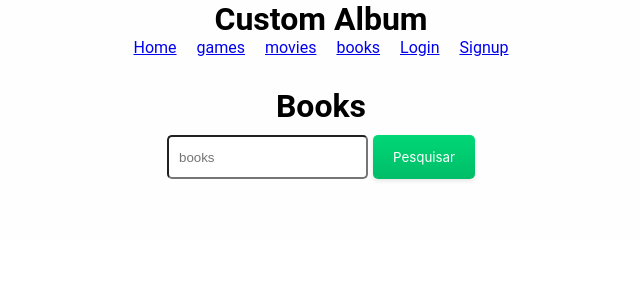
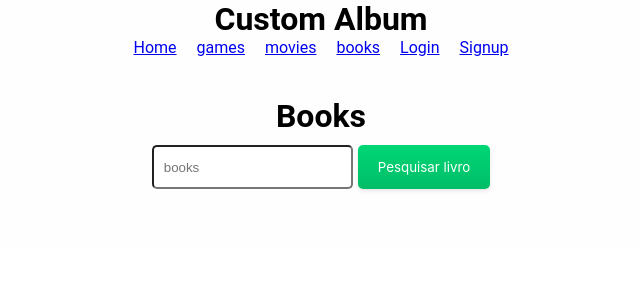
Before and after one commit to RafaZeero/mentoria-csv-projeto-my-custom-album, a React (Vite) app: page /books in a window 1280 px wide. Shown: the top 300 px of the page, without its empty margins (319-959 px from the left). Built offline with nearby package versions, Linux system fonts and the light colour scheme.

Commit message:
Making components for Search area/btn/word

```diff
--- /dev/null
+++ b/src/components/Search.css
@@ -0,0 +1,27 @@
+.form_search {
+  margin: 30px;
+  display: flex;
+  justify-content: center;
+  flex-direction: column;
+}
+.form_search h1 {
+  margin: 10px;
+  /* display: block; */
+}
+.search_area {
+  display: flex;
+  justify-content: center;
+}
+.search_area input {
+  height: 44px;
+  padding: 0 10px;
+  margin-right: 5px;
+  border-radius: 5px;
+}
+
+.search_word {
+  color: #777;
+  font-family: Verdana, Geneva, Tahoma, sans-serif;
+  font-style: italic;
+  margin-top: 10px;
+}
--- /dev/null
+++ b/src/components/Search.jsx
@@ -0,0 +1,40 @@
+import { SearchArea } from './Search/SearchArea'
+import { SearchButton } from './Search/SearchButton'
+
+//styles
+import './Search.css'
+
+export default function Search({
+  sectionName,
+  onSubmitFunction,
+  nameValue,
+  searchParams,
+  searchFunction,
+  placeholderValue,
+  buttonContent,
+  searchWord,
+  error
+}) {
+  return (
+    <>
+      <form onSubmit={onSubmitFunction} className="form_search">
+        <h1>{sectionName}</h1>
+        <div className="search_area">
+          <SearchArea
+            nameValue={nameValue}
+            searchParams={searchParams}
+            searchFunction={searchFunction}
+            placeholderValue={placeholderValue}
+          />
+          <SearchButton buttonContent={buttonContent} />
+        </div>
+      </form>
+
+      {searchWord && (
+        <p className="search_word">Resultados para '{searchWord}'</p>
+      )}
+
+      {error && <p>{error}</p>}
+    </>
+  )
+}
--- /dev/null
+++ b/src/components/Search/SearchArea.jsx
@@ -0,0 +1,18 @@
+export function SearchArea({
+  nameValue,
+  searchParams,
+  searchFunction,
+  placeholderValue
+}) {
+  return (
+    <>
+      <input
+        type="text"
+        name={nameValue}
+        value={searchParams}
+        onChange={searchFunction}
+        placeholder={placeholderValue}
+      />
+    </>
+  )
+}
--- /dev/null
+++ b/src/components/Search/SearchButton.css
@@ -0,0 +1,29 @@
+.search_button {
+  background-color: initial;
+  background-image: linear-gradient(-180deg, #00d775, #00bd68);
+  border-radius: 5px;
+  box-shadow: rgba(0, 0, 0, 0.1) 0 2px 4px;
+  color: #ffffff;
+  cursor: pointer;
+  /* display: inline-block; */
+  font-family: Inter, -apple-system, system-ui, Roboto, 'Helvetica Neue', Arial,
+    sans-serif;
+  height: 44px;
+  line-height: 44px;
+  outline: 0;
+  overflow: hidden;
+  padding: 0 20px;
+  pointer-events: auto;
+  text-align: center;
+  touch-action: manipulation;
+  user-select: none;
+  -webkit-user-select: none;
+  vertical-align: top;
+  white-space: nowrap;
+  z-index: 9;
+  border: 0;
+}
+
+.search_button:hover {
+  background: #00bd68;
+}
--- /dev/null
+++ b/src/components/Search/SearchButton.jsx
@@ -0,0 +1,9 @@
+import './SearchButton.css'
+
+export function SearchButton({ buttonContent }) {
+  return (
+    <>
+      <button className="search_button">{buttonContent}</button>
+    </>
+  )
+}
--- a/src/pages/Books/books.css
+++ b/src/pages/Books/books.css
@@ -1,54 +1,3 @@
-.form_search {
-  margin: 30px;
-}
-.form_search h1 {
-  margin: 10px;
-}
-.search_area input {
-  height: 44px;
-  padding: 0 10px;
-  margin-right: 5px;
-  border-radius: 5px;
-}
-.form_search button {
-  background-color: initial;
-  background-image: linear-gradient(-180deg, #00d775, #00bd68);
-  border-radius: 5px;
-  box-shadow: rgba(0, 0, 0, 0.1) 0 2px 4px;
-  color: #ffffff;
-  cursor: pointer;
-  display: inline-block;
-  font-family: Inter, -apple-system, system-ui, Roboto, 'Helvetica Neue', Arial,
-    sans-serif;
-  height: 44px;
-  line-height: 44px;
-  outline: 0;
-  overflow: hidden;
-  padding: 0 20px;
-  pointer-events: auto;
-  /* position: relative; */
-  text-align: center;
-  touch-action: manipulation;
-  user-select: none;
-  -webkit-user-select: none;
-  vertical-align: top;
-  white-space: nowrap;
-  /* width: 100%; */
-  z-index: 9;
-  border: 0;
-}
-
-.form_search button:hover {
-  background: #00bd68;
-}
-
-.search_word {
-  color: #777;
-  font-family: Verdana, Geneva, Tahoma, sans-serif;
-  font-style: italic;
-  margin-top: 10px;
-}
-
 .book_list {
   display: grid;
   gap: 26px;
--- a/src/pages/Books/index.jsx
+++ b/src/pages/Books/index.jsx
@@ -1,4 +1,8 @@
 import { useState } from 'react'
+
+//components
+import Search from '../../components/Search'
+
 //styles
 import './books.css'
 
@@ -39,25 +43,17 @@ export default function Books() {
 
   return (
     <div>
-      <form onSubmit={onSubmit} className="form_search">
-        <h1>Books</h1>
-        <div className="search_area">
-          <input
-            type="text"
-            name="books"
-            value={searchParams}
-            onChange={handleSearch}
-            placeholder="books"
-          />
-          <button type="submit">Pesquisar</button>
-        </div>
-      </form>
-
-      {error && <p>{error}</p>}
-
-      {searchWord && (
-        <p className="search_word">Resultados para '{searchWord}'</p>
-      )}
+      <Search
+        sectionName={'Books'}
+        onSubmitFunction={onSubmit}
+        nameValue={'books'}
+        searchParams={searchParams}
+        searchFunction={handleSearch}
+        placeholderValue={'books'}
+        buttonContent={'Pesquisar livro'}
+        searchWord={searchWord}
+        error={error}
+      />
 
       <section className="book_list">
         {data &&
--- a/src/pages/Games/index.jsx
+++ b/src/pages/Games/index.jsx
@@ -1,44 +1,63 @@
+import { useState } from 'react'
+
+//components
+import Search from '../../components/Search'
+
+//style
 import './games.css'
-
-import { useState } from 'react'
 
 const games_list_url = 'https://api.rawg.io/api/games?key='
 
 export default function Games() {
-  const [searchTerm, setSearchTerm] = useState('')
-  const [gameResults, setGameResults] = useState([])
+  const [searchParams, setSearchParams] = useState('')
+  const [searchWord, setSearchWord] = useState('')
+  const [data, setData] = useState([])
+  const [error, setError] = useState(null)
 
   const handleSearch = e => {
-    setSearchTerm(e.target.value)
+    setSearchParams(e.target.value)
   }
 
   const onSubmit = e => {
     e.preventDefault()
+    setError(null)
 
-    const slug = searchTerm.split(' ').join('-').toLowerCase()
+    const slug = searchParams.split(' ').join('-').toLowerCase()
 
-    setGameResults([])
+    setData([])
+
+    if (!slug.length || slug.length < 3) {
+      setSearchWord('')
+      return setError('Busque com no mínimo 3 caracteres')
+    }
 
     fetch(
       games_list_url + import.meta.env.VITE_GAMES_API_KEY + `&search=${slug}`
     )
       .then(response => response.json())
-      .then(data => setGameResults(data.results))
+      .then(data => setData(data.results))
       .catch(err => console.log(err))
 
-    setSearchTerm('')
+    setSearchWord(searchParams)
+    setSearchParams('')
   }
 
   return (
     <div>
-      <h1>games</h1>
-      <form onSubmit={onSubmit}>
-        <input type="text" value={searchTerm} onChange={handleSearch} />
-        <button type="submit">Pesquisar</button>
-      </form>
+      <Search
+        sectionName={'Games'}
+        onSubmitFunction={onSubmit}
+        nameValue={'games'}
+        searchParams={searchParams}
+        searchFunction={handleSearch}
+        placeholderValue={'games'}
+        buttonContent={'Pesquisar jogo'}
+        searchWord={searchWord}
+        error={error}
+      />
 
-      {gameResults &&
-        gameResults.map(game => (
+      {data &&
+        data.map(game => (
           <div key={game.id}>
             {game.background_image !== undefined && (
               <img src={game.background_image} alt="Game poster" />
```
Also changed, not shown: src/components/Search/SearchArea.css (added).
